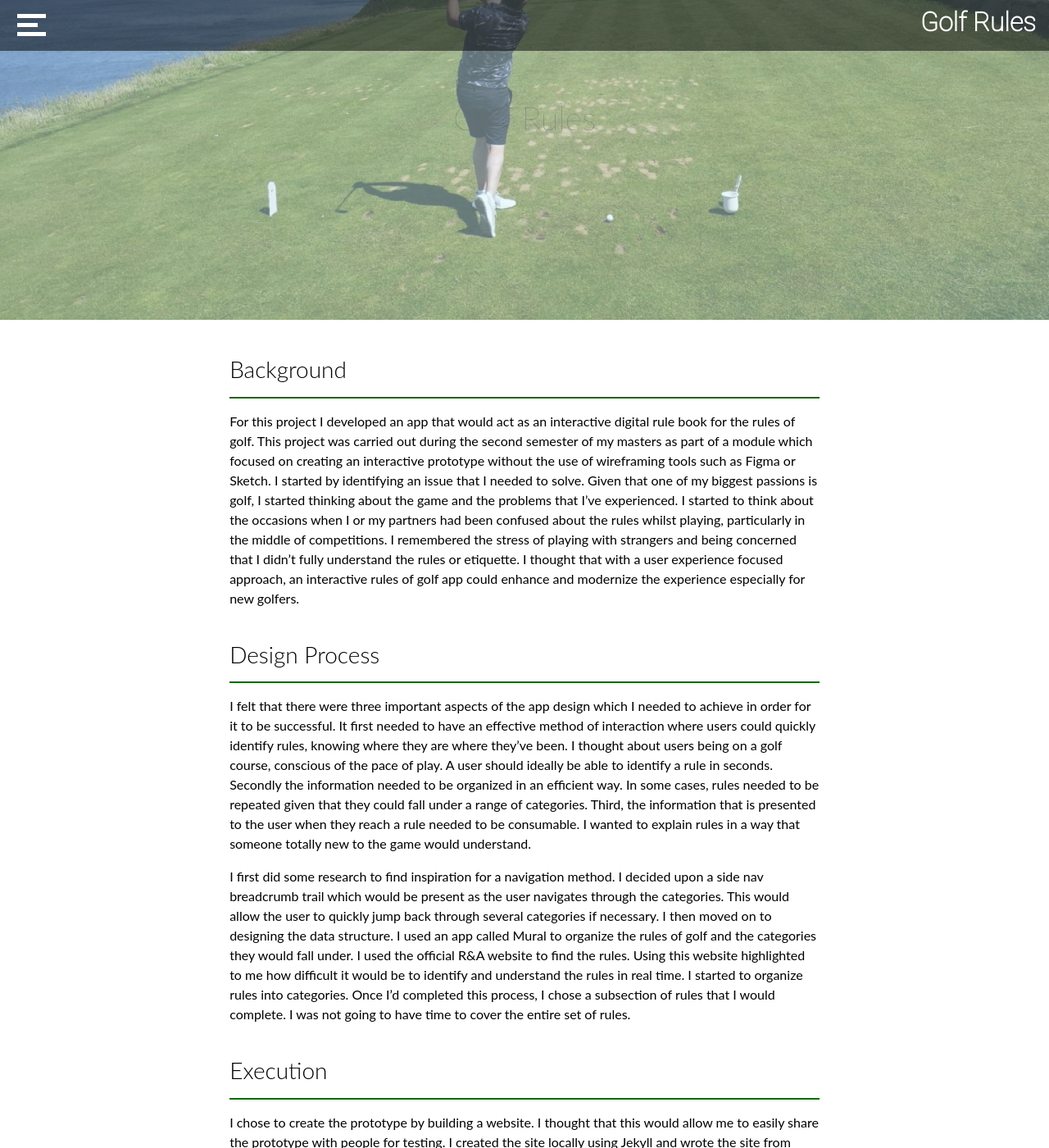
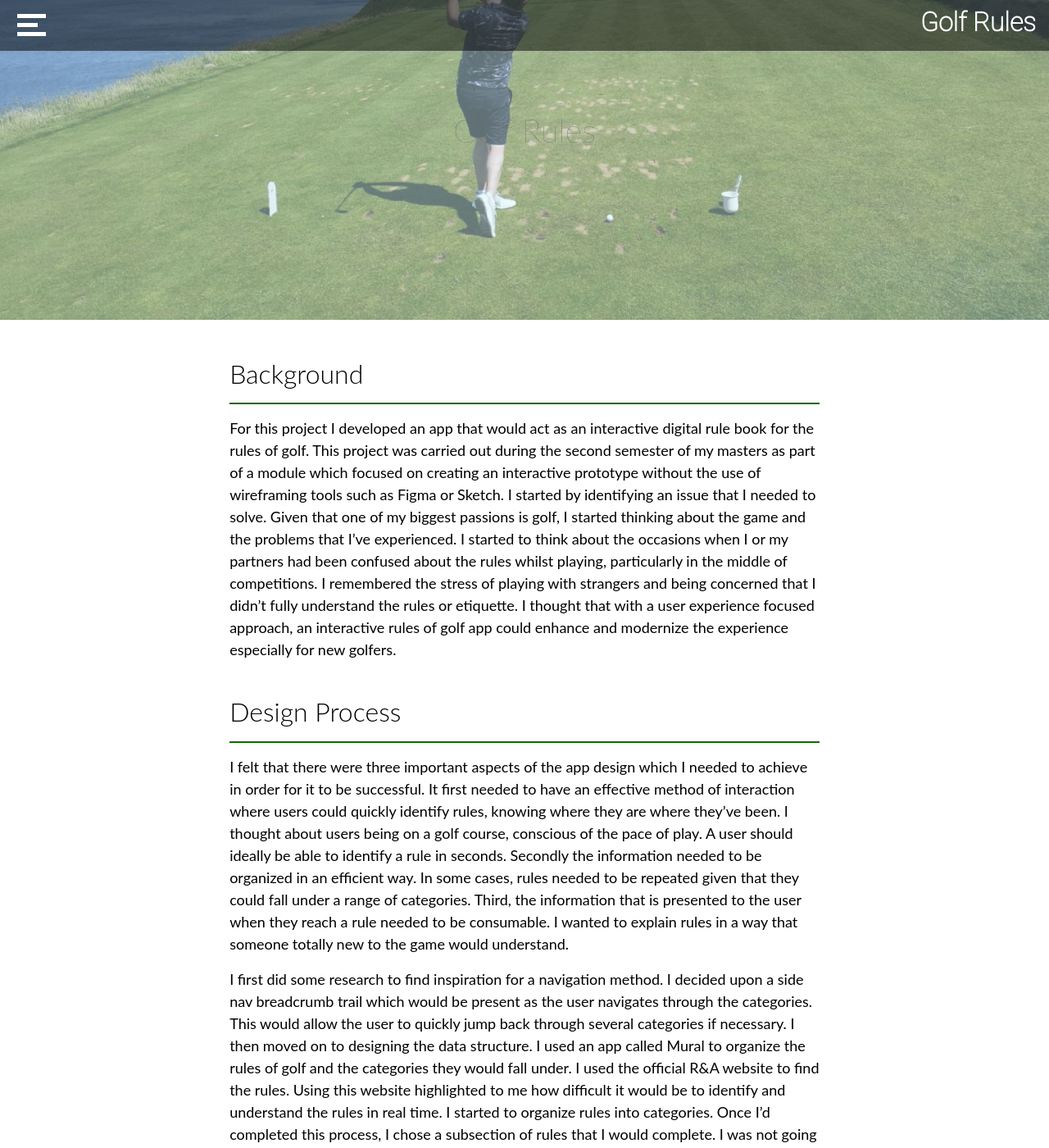
Before and after one commit to Tony8egan/www.TonesDesigns, a Jekyll site: the page built from GolfRules.markdown, in a window 1280 px wide and 1400 px high. Shown: the whole window at 82% size. Built offline with Jekyll 4.4.1, drawn with Linux system fonts in a browser that asks for light colours; nearby versions of some CDN libraries.

Commit message:
Update GolfRules.html

```diff
--- a/_layouts/GolfRules.html
+++ b/_layouts/GolfRules.html
@@ -24,7 +24,7 @@
     body{
         background-color: #106802;
         background-image: linear-gradient(to bottom right, #1a780b,#40bd2d);
-
+        font-size: 18px;
     }
 
     p{
@@ -114,18 +114,18 @@
           <div class="col-sm-2" ></div>
         <div class="col-sm-8" style ="padding-left: 5%;padding-right: 5%;" >
             <br>
-            <H3 style ="color:black;font-weight: 300;">Background</H3>
+            <H2 style ="color:black;font-weight: 300;">Background</H2>
             <hr style ="border: 1px solid; color:#106802">
 
         <p style ="color:black; " >For this project I developed an app that would act as an interactive digital rule book for the rules of golf. This project was carried out during the second semester of my masters as part of a module which focused on creating an interactive prototype without the use of wireframing tools such as Figma or Sketch. I started by identifying an issue that I needed to solve. Given that one of my biggest passions is golf, I started thinking about the game and the problems that I’ve experienced. I started to think about the occasions when I or my partners had been confused about the rules whilst playing, particularly in the middle of competitions. I remembered the stress of playing with strangers and being concerned that I didn’t fully understand the rules or etiquette. I thought that with a user experience focused approach, an interactive rules of golf app could enhance and modernize the experience especially for new golfers. </p>
         <br>
-        <H3 style ="color:black;font-weight: 300;">Design Process</H3>
+        <H2 style ="color:black;font-weight: 300;">Design Process</H2>
         <hr style ="border: 1px solid; color:#106802">
         <p style ="color:black; ">I felt that there were three important aspects of the app design which I needed to achieve in order for it to be successful. It first needed to have an effective method of interaction where users could quickly identify rules, knowing where they are where they’ve been. I thought about users being on a golf course, conscious of the pace of play. A user should ideally be able to identify a rule in seconds. Secondly the information needed to be organized in an efficient way. In some cases, rules needed to be repeated given that they could fall under a range of categories. Third, the information that is presented to the user when they reach a rule needed to be consumable. I wanted to explain rules in a way that someone totally new to the game would understand.</p>
         <p style ="color:black; ">I first did some research to find inspiration for a navigation method. I decided upon a side nav breadcrumb trail which would be present as the user navigates through the categories. This would allow the user to quickly jump back through several categories if necessary. I then moved on to designing the data structure. I used an app called Mural to organize the rules of golf and the categories they would fall under. I used the official R&A website to find the rules. Using this website highlighted to me how difficult it would be to identify and understand the rules in real time. I started to organize rules into categories. Once I’d completed this process, I chose a subsection of rules that I would complete. I was not going to have time to cover the entire set of rules. </p>
         <br>
 
-        <H3 style ="color:black;font-weight: 300;">Execution</H3>
+        <H2 style ="color:black;font-weight: 300;">Execution</H2>
         <hr style ="border: 1px solid; color:#106802">
         <p style ="color:black; ">I chose to create the prototype by building a website. I thought that this would allow me to easily share the prototype with people for testing. I created the site locally using Jekyll and wrote the site from scratch before moving it onto GitHub. I started out using bootstrap framework but found that I was running into too many issues with the layout structure and so moved away from using it and wrote my own CSS. I built the website specifically for mobile scaled devices since it was intended to represent a mobile app. I tested the colour options in my garden. I chose orange and blue colours because they created strong contrast with the grass where the app would mainly be used. Unfortunately, I carried out this project in the midst of a Covid-19 lockdown, so I didn't get to do on course testing. </p>
 
@@ -151,7 +151,7 @@
     <div class="row" style="margin-top:75px;">
       <div class="col-sm-1 "></div>
       <div class="col-sm-3 ">
-        <H4 style ="color:white;text-align: center;font-weight: 300;">App</H4>
+        <H3 style ="color:white;text-align: center;font-weight: 300;">App</H3>
         <br>
         <p style ="color:white;padding-left: 5%;padding-right: 5%;" class ="desctiptiveText">The app covers golf rules, etiquette, and terminology. There is a section called ‘essential rules’ which covers information that a new golfer should know. There are many rules and etiquettes in golf that most people would be unaware of unless specifically told. </p>
         <p style ="color:white;padding-left: 5%;padding-right: 5%;" class ="desctiptiveText">The goal of the app is to make new and old golfers feel more comfortable and confident playing the game and to hopefully make golf more accessible.</p>
```
